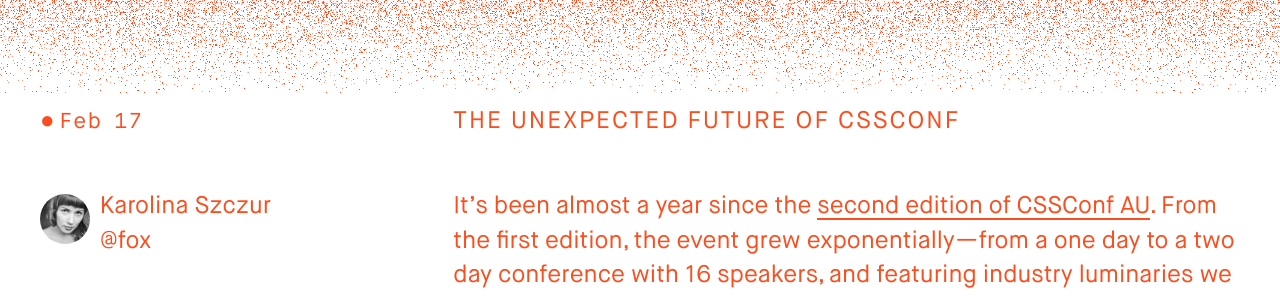
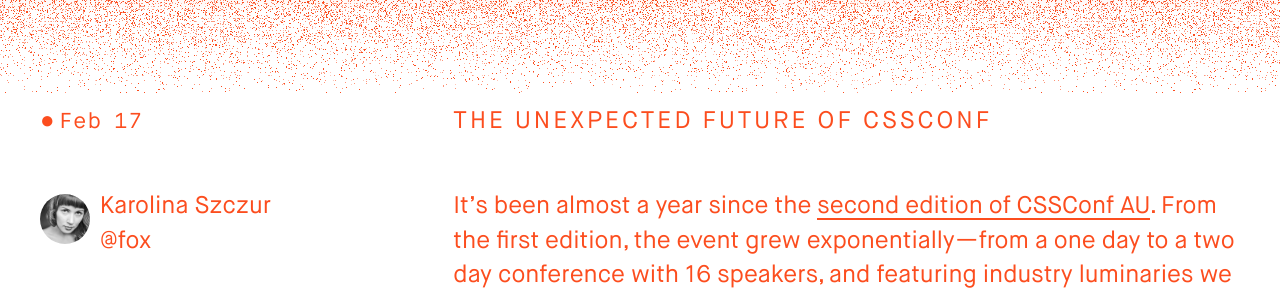
Before and after one commit to vsfest/2016.cssconf.com.au, a Jekyll site: the page built from _posts/2016-02-18-the-unexpected-future-of-cssconf.markdown, in a window 1280 px wide. Shown: the part 481-778 px from the top of the page. Built offline with Jekyll 4.4.1, drawn with Linux system fonts in a browser that asks for light colours.

Commit message:
Wider-spaced titles

```diff
--- a/_sass/_base.scss
+++ b/_sass/_base.scss
@@ -26,7 +26,7 @@
   margin-bottom: 5rem;
   text-indent: 0;
   text-transform: uppercase;
-  letter-spacing: 0.2rem;
+  letter-spacing: 0.3rem;
 }
 
 strong {
```
